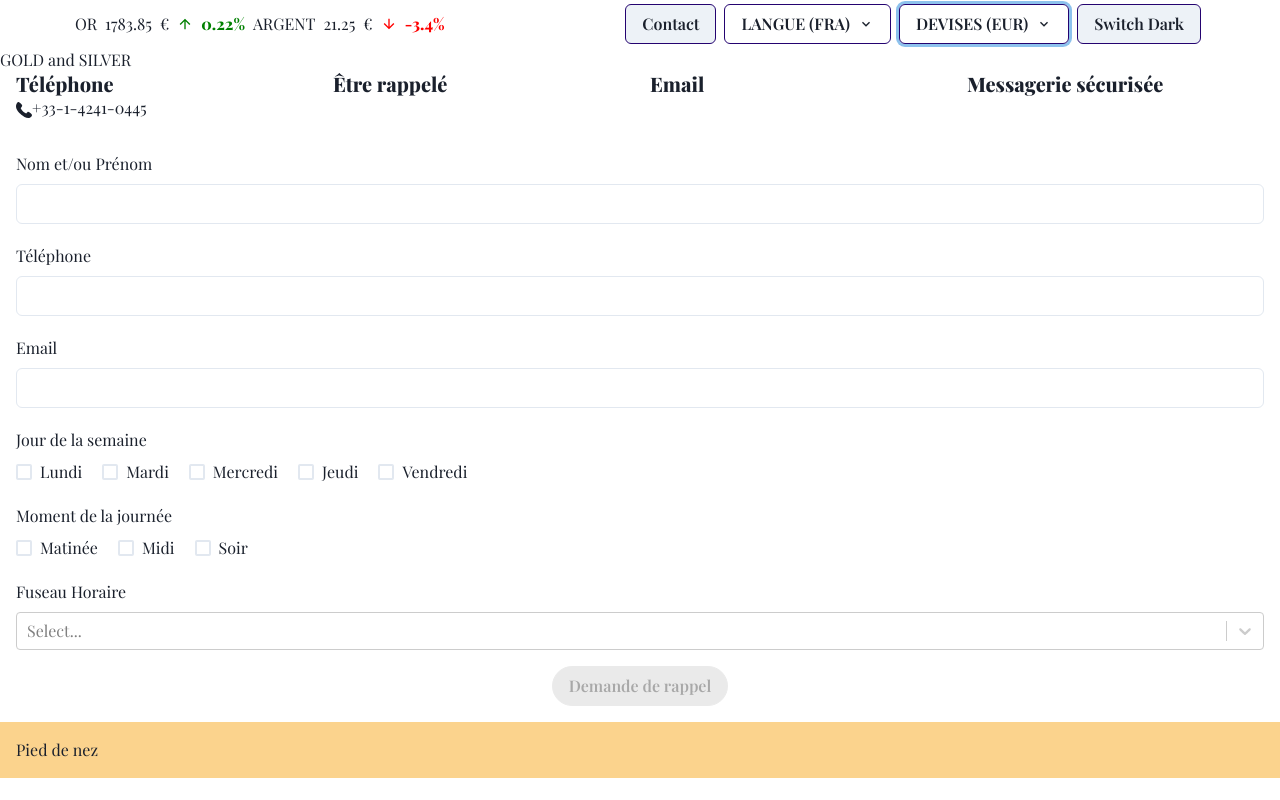
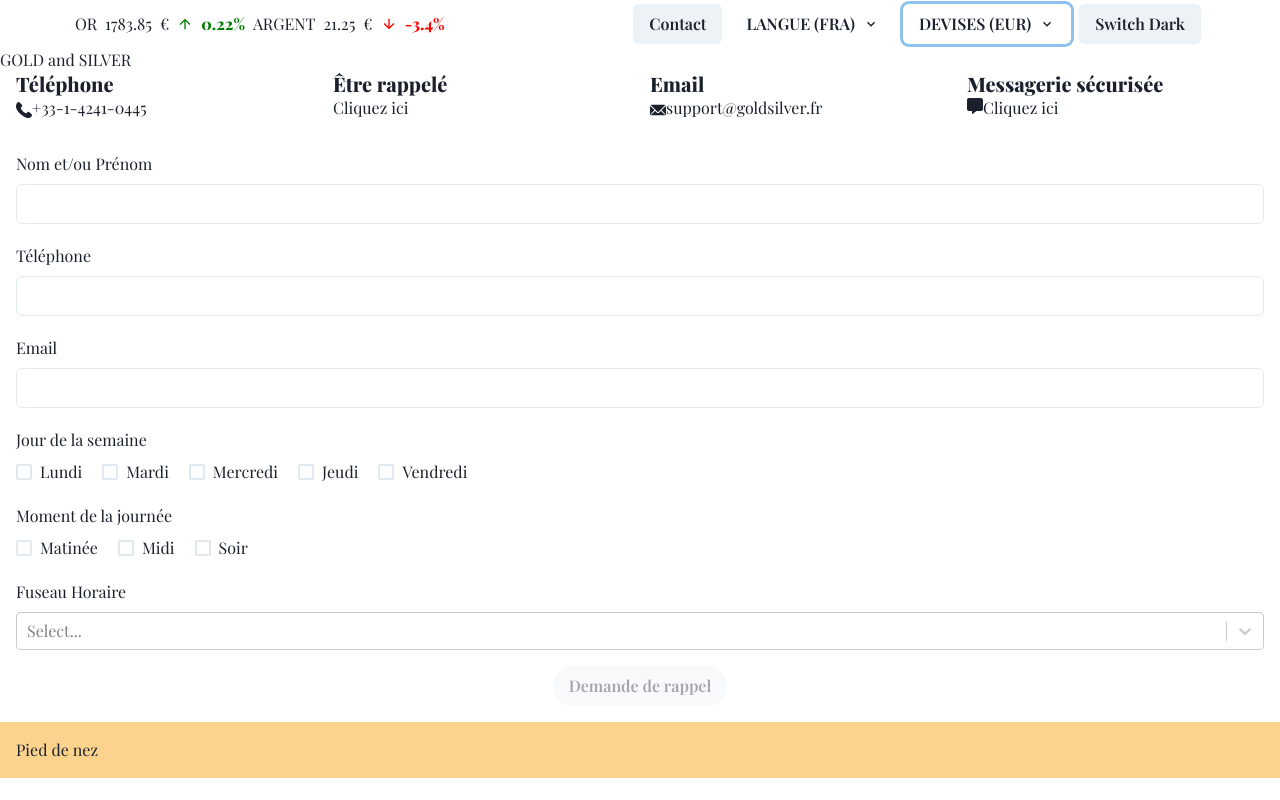
Before and after one commit to masahiroendo/or-argent, a React (Create React App) app: page /callback in a window 1280 px wide. Built offline with nearby package versions, Linux system fonts and the light colour scheme; what mailslurp-client would draw is missing.

Commit message:
feat: moved button syle inside form-container
Cleanup CallBack compo

CallBackHeader finished

#14

```diff
--- a/src/pages/Contact/CallBack/CallBackHeader.tsx
+++ b/src/pages/Contact/CallBack/CallBackHeader.tsx
@@ -1,6 +1,10 @@
 import { FC } from 'react';
-import { PhoneIcon } from '@chakra-ui/icons';
+import { EmailIcon, PhoneIcon } from '@chakra-ui/icons';
 import { Box, Heading, SimpleGrid, Text } from '@chakra-ui/react';
+import { FaCommentAlt } from 'react-icons/fa';
+import { Link } from 'react-router-dom';
+
+import { ROUTES } from '../../../router/constant';
 
 const CallBackHeader: FC = () => {
   return (
@@ -18,16 +22,27 @@ const CallBackHeader: FC = () => {
         <Heading as="h2" size="md">
           Être rappelé
         </Heading>
+        <Text>
+          <Link to={`/${ROUTES.CALLBACK}`}>Cliquez ici</Link>
+        </Text>
       </Box>
       <Box height="80px">
         <Heading as="h2" size="md">
           Email
         </Heading>
+        <Text>
+          <EmailIcon />
+          <a href="mailto:support@goldsilver.fr">support@goldsilver.fr</a>
+        </Text>
       </Box>
       <Box height="80px">
         <Heading as="h2" size="md">
           Messagerie sécurisée
         </Heading>
+        <Text>
+          <FaCommentAlt style={{ display: 'unset' }} />
+          <Link to={`/${ROUTES.LOGIN}`}>Cliquez ici</Link>
+        </Text>
       </Box>
     </SimpleGrid>
   );
--- a/src/pages/Contact/CallBack/index.tsx
+++ b/src/pages/Contact/CallBack/index.tsx
@@ -73,9 +73,6 @@ const CallBack: FC = () => {
   };
 
   const handleWeekDaysChange = (day: string) => (e: ChangeEvent<HTMLInputElement>) => {
-    // e.target.checked
-    //   ? setCheckedWeekDays([...checkedWeekDays].concat(day))
-    //   : setCheckedWeekDays([...checkedWeekDays].filter((d) => d !== day));
     let update = [...checkedWeekDays];
     if (e.target.checked) {
       update = update.concat(day);
@@ -96,23 +93,6 @@ const CallBack: FC = () => {
     setCheckedTimeSlot(update);
     setNoTimeSlotChecked(!update.length);
   };
-
-  // const isInvalidForm = () => {
-  //   return (
-  //     !nameInput.value ||
-  //     nameInput.hasError ||
-  //     !phoneInput.value ||
-  //     phoneInput.hasError ||
-  //     !emailInput.value ||
-  //     emailInput.hasError ||
-  //     !timeZoneSelect.value ||
-  //     timeZoneSelect.hasError ||
-  //     !checkedWeekDays.length ||
-  //     noWeekDaysChecked ||
-  //     !checkedTimeSlot.length ||
-  //     noTimeSlotChecked
-  //   );
-  // };
 
   const isValidForm = () => {
     return (
@@ -214,7 +194,7 @@ const CallBack: FC = () => {
           </FormControl>
         </SimpleGrid>
         <Flex justifyContent="center" mt={'1rem'}>
-          <Button disabled={!isValidForm()} variant="ghost" type="submit" style={{ borderRadius: '25px' }}>
+          <Button disabled={!isValidForm()} variant="solid" type="submit" style={{ borderRadius: '25px' }}>
             Demande de rappel
           </Button>
         </Flex>
--- a/src/pages/Contact/ContactForm/styleContactForm.module.scss
+++ b/src/pages/Contact/ContactForm/styleContactForm.module.scss
@@ -60,7 +60,6 @@ $maxWidth: 1340px;
             display: block;
             font-weight: bold;
             margin-bottom: 0.5rem;
-          }
           }
         }
       }
@@ -176,3 +175,4 @@ $breakpoints: (
       }
     }
   }
+}
```
Lines whose indentation alone changed are shown as unchanged.
